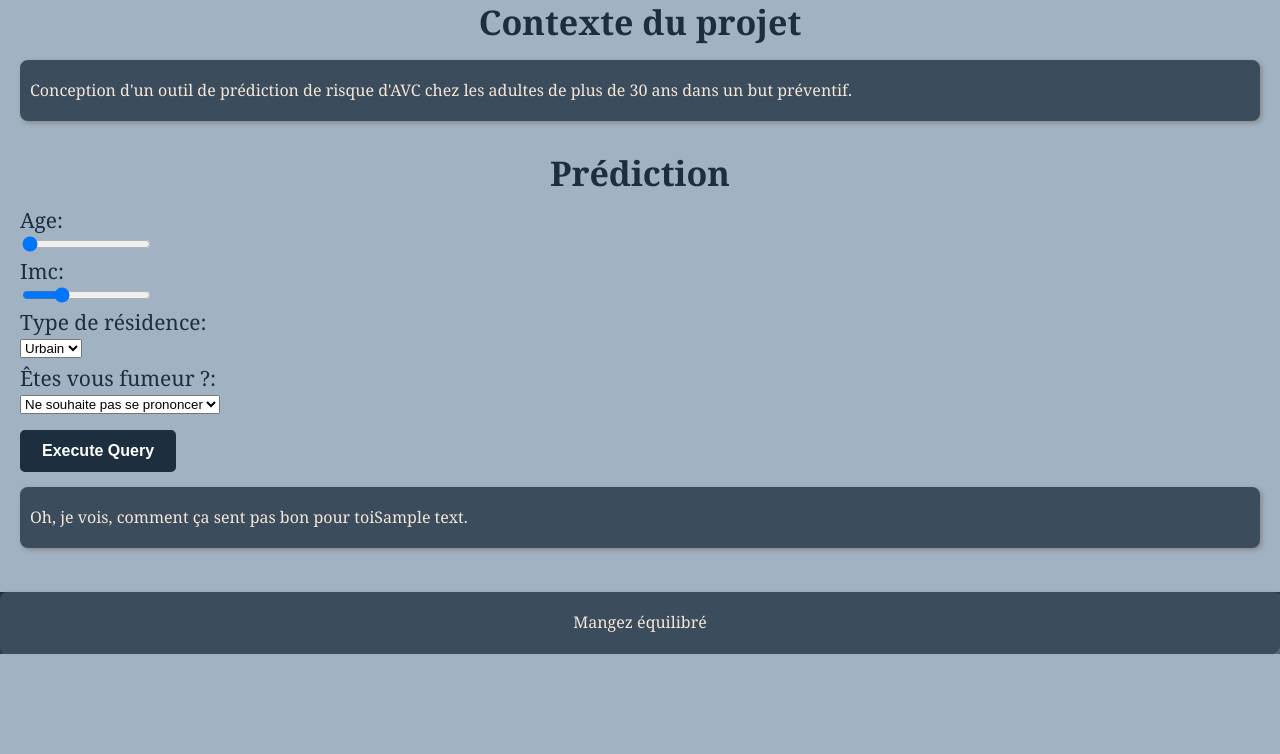
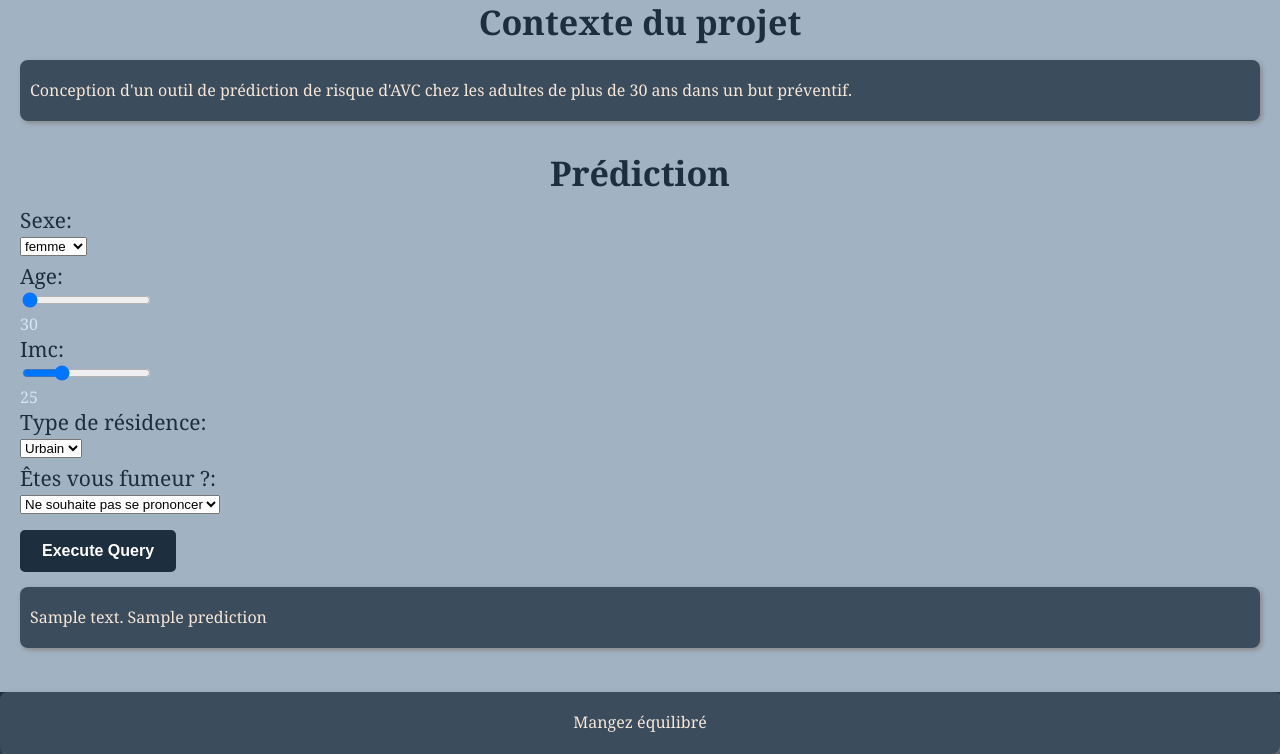
Before and after one commit to julienRactM/stroke-alert, a Flask app: template app/templates/index.html in a window 1280 px wide. Shown: the part 192-946 px from the top of the page. Before the commit the page ends 846 px from the top, so only its background shows below. Run offline with Flask 3, Linux system fonts and the light colour scheme; the template is opened without the code that fills it: most values are stand-ins (such as "Sample title", 1, 10 or a date in 2020).

Commit message:
[Create] App fonctionnelle

```diff
--- a/app/app.py
+++ b/app/app.py
@@ -1,15 +1,43 @@
 from flask import Flask, render_template, request
 import sqlite3
+import joblib
+import pandas as pd
 
 app = Flask(__name__)
 
 @app.route('/', methods=['GET', 'POST'])
 def index():
     titles = []
-    comments = []
 
     titles = "Allez vous subir un AVC ?"
-    return render_template('index.html', titles = titles, comments = comments) # active_tab='home'
+
+    if request.method == 'POST':
+        model = joblib.load('app/app_model/model.pkl')
+        gender = request.form.get('gender')
+        age = request.form.get('age')
+        bmi = request.form.get('bmi')
+        Residence_type = request.form.get('Residence_type')
+        smoking_status = request.form.get('smoking_status')
+        X_test = pd.DataFrame({'gender'         : [gender],
+                               'age'            : [age],
+                               'bmi'            : [bmi],
+                               'Residence_type' : [Residence_type],
+                               'smoking_status' : [smoking_status]
+                               })
+
+
+
+        prediction = model.predict(X_test)
+        if prediction == 1 :
+            comment = "Oh, je vois, comment ça sent pas bon pour toi"
+        else :
+            comment = "Félicitation tu devrais vivre encore un peu, on se trompe à 6% quand même fait pas le fou"
+
+        return render_template('index.html', titles = titles, prediction=prediction, comment=comment, gender=gender, \
+            age=age, bmi=bmi, Residence_type=Residence_type, smoking_status=smoking_status) # active_tab='home'
+
+
+    return render_template('index.html', titles = titles) # active_tab='home'
 
 if __name__ == '__main__':
     app.run(debug=True)
--- a/app/templates/base.html
+++ b/app/templates/base.html
@@ -24,6 +24,17 @@
       </p>
      </article>
     </footer>
+
+        <script>
+          function updateAgeValue(newValue) {
+            document.getElementById("ageValue").innerText = newValue;
+          }
+            function updateBmiValue(newValue) {
+              document.getElementById("bmiValue").innerText = newValue;
+            }
+        </script>
+
+
   </body>
 
 </html>
--- a/app/templates/index.html
+++ b/app/templates/index.html
@@ -10,19 +10,20 @@
       <h2>Prédiction</h2>
         <form action="/" method="post">
 
-          <!-- <label for="gender">Sexe:</label><br>
+          <label for="gender">Sexe:</label><br>
           <select id="gender" name="gender">
             <option value=1>femme</option>
             <option value=0>homme</option>
-          </select><br> -->
+          </select><br>
 
           <label for="age">Age:</label><br>
-          <input type="range" id="age" name="age" min="30" max="100" value="30"><br>
+          <input type="range" id="age" name="age" min="30" max="100" value="{{ age | default(30) }}", onchange=updateAgeValue(this.value)><br>
+          <span id="ageValue">30</span><br>
 
 
           <label for="bmi">Imc:</label><br>
-          <input type="range" id="bmi" name="bmi" min="11" max="60" value="25"><br>
-
+          <input type="range" id="bmi" name="bmi" min="11" max="60" value="25", onchange=updateBmiValue(this.value)><br>
+          <span id="bmiValue">25</span><br>
 
           <label for="Residence_type">Type de résidence:</label><br>
           <select id="Residence_type" name="Residence_type">
@@ -43,7 +44,7 @@
         </form>
 
           <article>
-              <p>Oh, je vois, comment ça sent pas bon pour toi{{ comments[i] }}</p>
+              <p>{{ comment }} {{ prediction }}</p>
           </article>
 
 {% endblock %}
```
Also changed, not shown: 2 other files.
